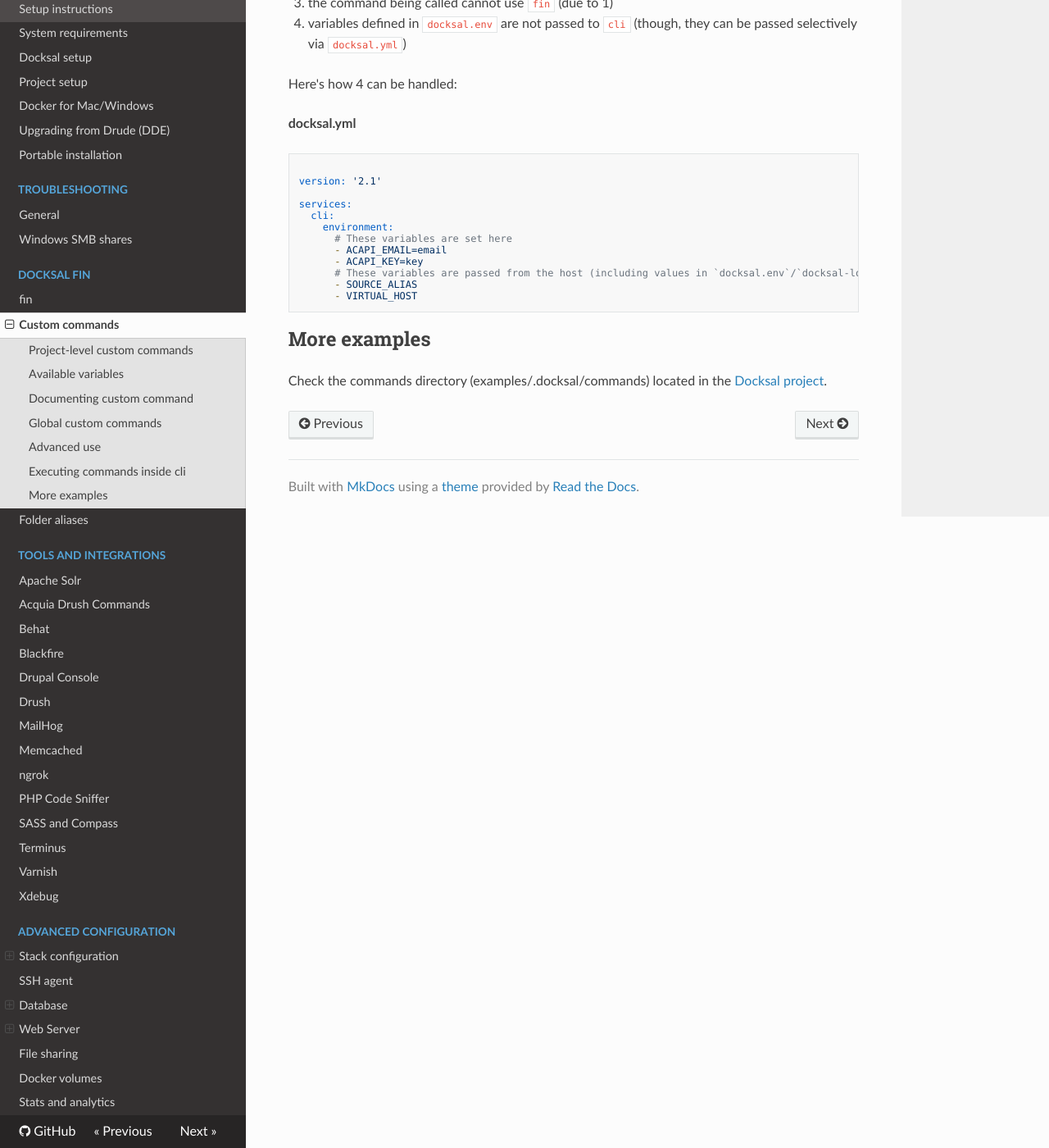
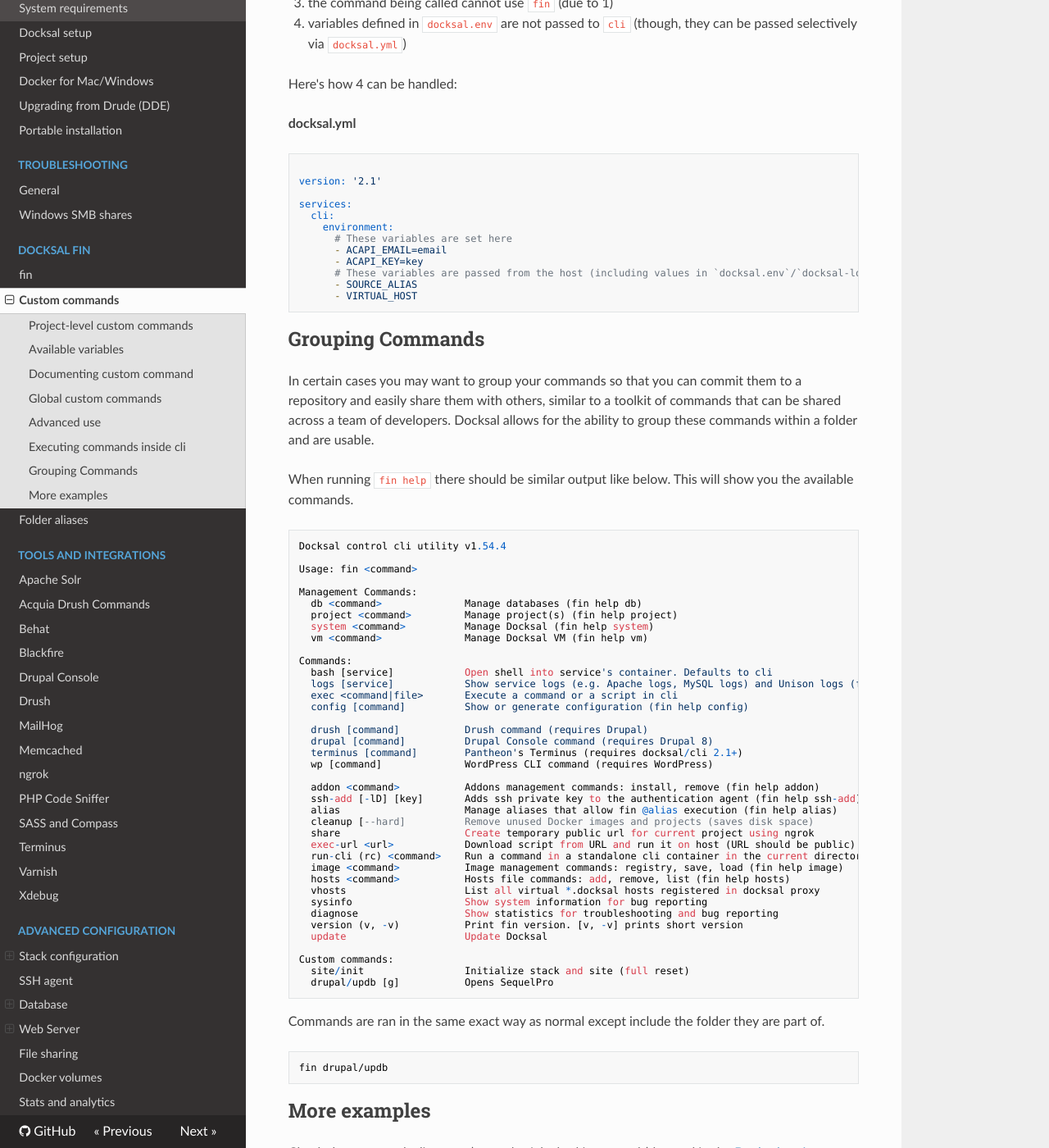
Before and after one commit to docksal/docksal, an MkDocs documentation site: the page built from docs/fin/custom-commands.md, in a window 1280 px wide and 1400 px high, scrolled down 3009 px. Shown: the whole window at 82% size. Built offline with MkDocs 1.6.1, drawn with Linux system fonts in a browser that asks for light colours; nearby versions of some CDN libraries; old or Windows-style settings are respelled for this version of MkDocs.

Commit message:
Modified documentation to include command namespacing

````diff
--- a/docs/fin/custom-commands.md
+++ b/docs/fin/custom-commands.md
@@ -163,6 +163,61 @@ services:
       - VIRTUAL_HOST
 ```
 
+## Grouping Commands
+
+In certain cases you may want to group your commands so that you can commit them to a repository and easily share them with others, similar to a toolkit of commands that
+can be shared across a team of developers. Docksal allows for the ability to group these commands within a folder and are usable.
+
+When running `fin help` there should be similar output like below. This will show you the available commands.
+
+```
+Docksal control cli utility v1.54.4
+
+Usage: fin <command>
+
+Management Commands:
+  db <command>             	Manage databases (fin help db)
+  project <command>        	Manage project(s) (fin help project)
+  system <command>         	Manage Docksal (fin help system)
+  vm <command>             	Manage Docksal VM (fin help vm)
+
+Commands:
+  bash [service]           	Open shell into service's container. Defaults to cli
+  logs [service]           	Show service logs (e.g. Apache logs, MySQL logs) and Unison logs (fin help logs)
+  exec <command|file>      	Execute a command or a script in cli
+  config [command]         	Show or generate configuration (fin help config)
+
+  drush [command]          	Drush command (requires Drupal)
+  drupal [command]         	Drupal Console command (requires Drupal 8)
+  terminus [command]       	Pantheon's Terminus (requires docksal/cli 2.1+)
+  wp [command]             	WordPress CLI command (requires WordPress)
+
+  addon <command>          	Addons management commands: install, remove (fin help addon)
+  ssh-add [-lD] [key]      	Adds ssh private key to the authentication agent (fin help ssh-add)
+  alias                    	Manage aliases that allow fin @alias execution (fin help alias)
+  cleanup [--hard]         	Remove unused Docker images and projects (saves disk space)
+  share                    	Create temporary public url for current project using ngrok
+  exec-url <url>           	Download script from URL and run it on host (URL should be public)
+  run-cli (rc) <command>   	Run a command in a standalone cli container in the current directory
+  image <command>          	Image management commands: registry, save, load (fin help image)
+  hosts <command>          	Hosts file commands: add, remove, list (fin help hosts)
+  vhosts                   	List all virtual *.docksal hosts registered in docksal proxy
+  sysinfo                  	Show system information for bug reporting
+  diagnose                 	Show statistics for troubleshooting and bug reporting
+  version (v, -v)          	Print fin version. [v, -v] prints short version
+  update                   	Update Docksal
+
+Custom commands:
+  site/init                 Initialize stack and site (full reset)
+  drupal/updb [g]     	    Opens SequelPro
+```
+
+Commands are ran in the same exact way as normal except include the folder they are part of.
+
+```
+fin drupal/updb
+```
+
 ## More examples
 
 Check the commands directory (examples/.docksal/commands) located in the [Docksal project](https://github.com/docksal/docksal).
````
